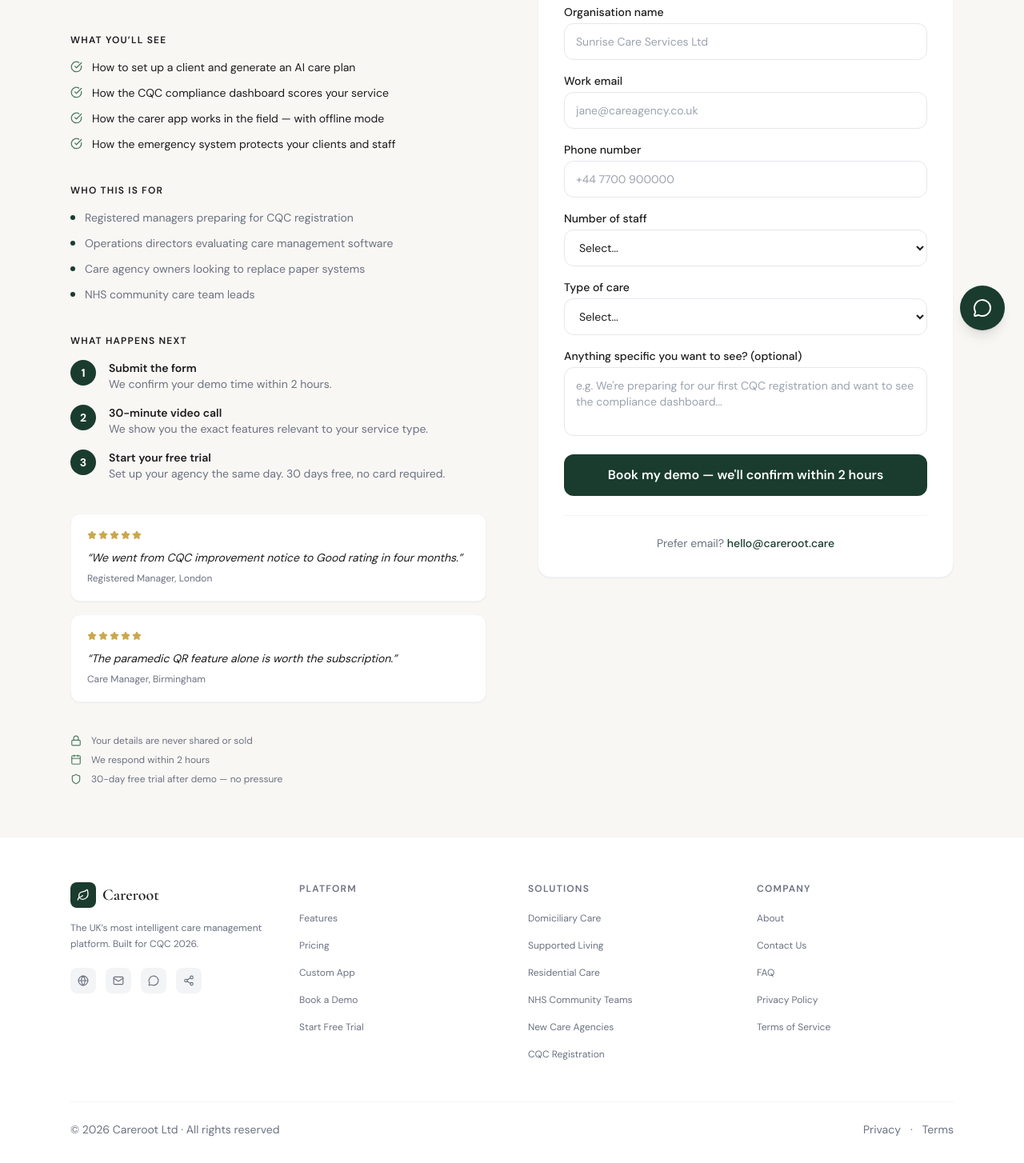
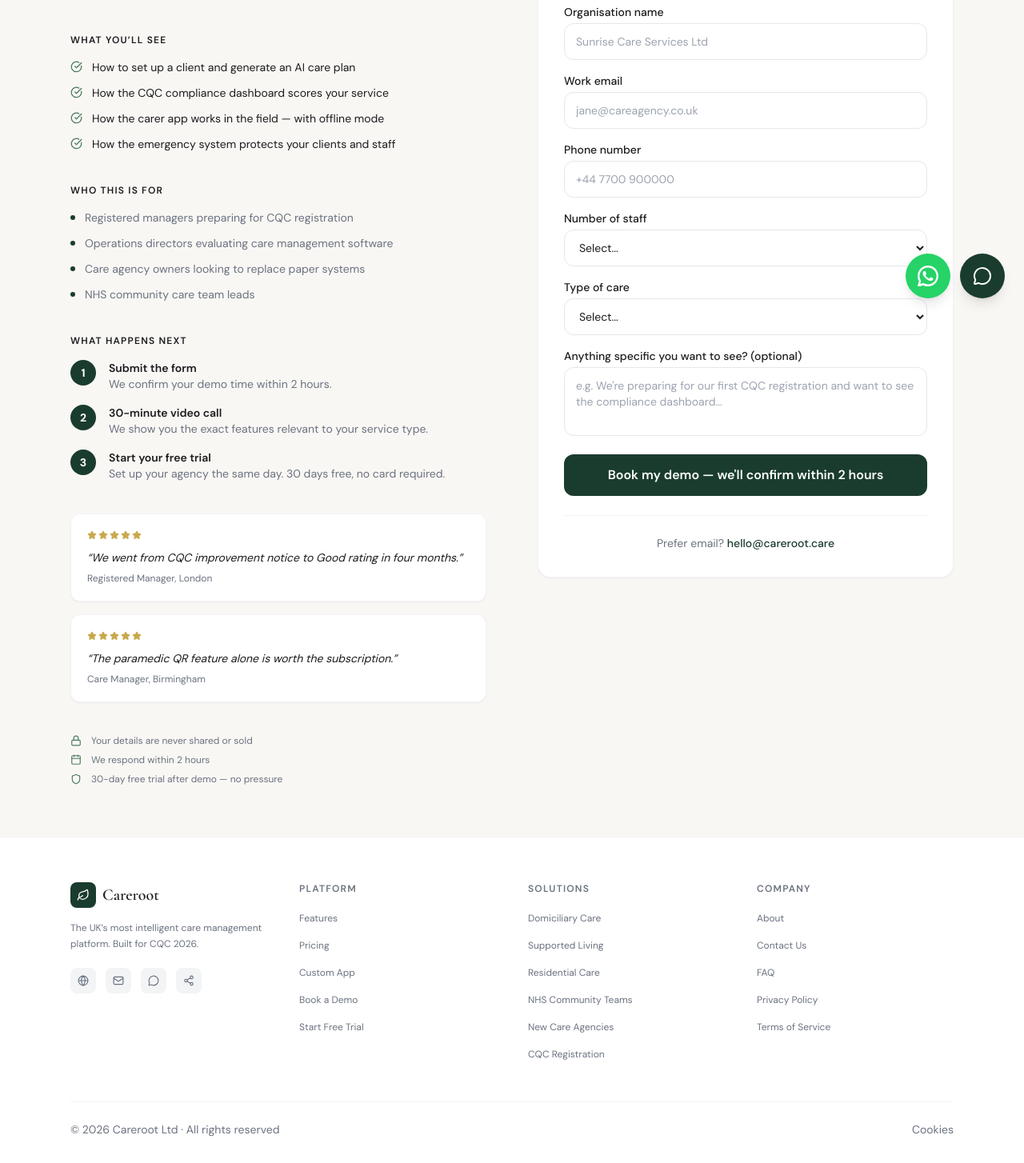
Before and after one commit to 1702london-maker/careroot-platform, a Next.js app: page /demo in a window 1280 px wide. Shown: the part 363-1817 px from the top of the page at 80% size. Built offline with nearby package versions, Linux system fonts and the light colour scheme.

Commit message:
Floating WhatsApp + chat buttons side by side, higher position; footer: cookies only in bottom bar

```diff
--- a/components/marketing/ChatWidget.tsx
+++ b/components/marketing/ChatWidget.tsx
@@ -75,7 +75,7 @@
   };
 
   return (
-    <div className="fixed bottom-6 right-6 z-[100] flex flex-col items-end">
+    <div className="fixed bottom-16 right-6 z-[100] flex flex-col items-end">
       {/* Chat window */}
       {isOpen && (
         <div
@@ -172,7 +172,24 @@
         </div>
       )}
 
-      {/* Toggle button */}
+      {/* Floating buttons row */}
+      <div className="flex items-center gap-3">
+        {/* WhatsApp button */}
+        <a
+          href="https://wa.me/447493099125"
+          target="_blank"
+          rel="noopener noreferrer"
+          className="w-14 h-14 rounded-full flex items-center justify-center shadow-lg transition-opacity hover:opacity-90"
+          style={{ backgroundColor: "#25D366" }}
+          aria-label="Chat on WhatsApp"
+        >
+          <svg width="26" height="26" viewBox="0 0 24 24" fill="white" xmlns="http://www.w3.org/2000/svg">
+            <path d="M17.472 14.382c-.297-.149-1.758-.867-2.03-.967-.273-.099-.471-.148-.67.15-.197.297-.767.966-.94 1.164-.173.199-.347.223-.644.075-.297-.15-1.255-.463-2.39-1.475-.883-.788-1.48-1.761-1.653-2.059-.173-.297-.018-.458.13-.606.134-.133.298-.347.446-.52.149-.174.198-.298.298-.497.099-.198.05-.371-.025-.52-.075-.149-.669-1.612-.916-2.207-.242-.579-.487-.5-.669-.51-.173-.008-.371-.01-.57-.01-.198 0-.52.074-.792.372-.272.297-1.04 1.016-1.04 2.479 0 1.462 1.065 2.875 1.213 3.074.149.198 2.096 3.2 5.077 4.487.709.306 1.262.489 1.694.625.712.227 1.36.195 1.871.118.571-.085 1.758-.719 2.006-1.413.248-.694.248-1.289.173-1.413-.074-.124-.272-.198-.57-.347z"/>
+            <path d="M12 0C5.373 0 0 5.373 0 12c0 2.127.558 4.126 1.533 5.862L.057 23.428a.75.75 0 0 0 .916.916l5.616-1.476A11.954 11.954 0 0 0 12 24c6.627 0 12-5.373 12-12S18.627 0 12 0zm0 21.75a9.706 9.706 0 0 1-4.953-1.355l-.355-.211-3.676.965.981-3.578-.231-.368A9.714 9.714 0 0 1 2.25 12C2.25 6.615 6.615 2.25 12 2.25S21.75 6.615 21.75 12 17.385 21.75 12 21.75z"/>
+          </svg>
+        </a>
+
+        {/* Chat toggle button */}
         <button
           onClick={() => setIsOpen(!isOpen)}
           className="w-14 h-14 rounded-full flex items-center justify-center transition-colors shadow-lg"
@@ -183,6 +200,7 @@
         >
           {isOpen ? <X size={24} className="text-white" /> : <MessageCircle size={24} className="text-white" />}
         </button>
+      </div>
 
       <style>{`
         @keyframes bounce {
--- a/components/marketing/MarketingFooter.tsx
+++ b/components/marketing/MarketingFooter.tsx
@@ -99,11 +99,9 @@
           <p className="text-sm font-body text-[#6B7280]">
             &copy; 2026 Careroot Ltd &middot; All rights reserved
           </p>
-          <div className="flex items-center gap-3 text-sm font-body text-[#6B7280]">
-            <Link href="/privacy" className="hover:text-[#1A3C2E] transition-colors duration-150">Privacy</Link>
-            <span>&middot;</span>
-            <Link href="/terms" className="hover:text-[#1A3C2E] transition-colors duration-150">Terms</Link>
-          </div>
+          <Link href="/cookies" className="text-sm font-body text-[#6B7280] hover:text-[#1A3C2E] transition-colors duration-150">
+            Cookies
+          </Link>
         </div>
       </div>
     </footer>
```
Lines whose indentation alone changed are shown as unchanged.
